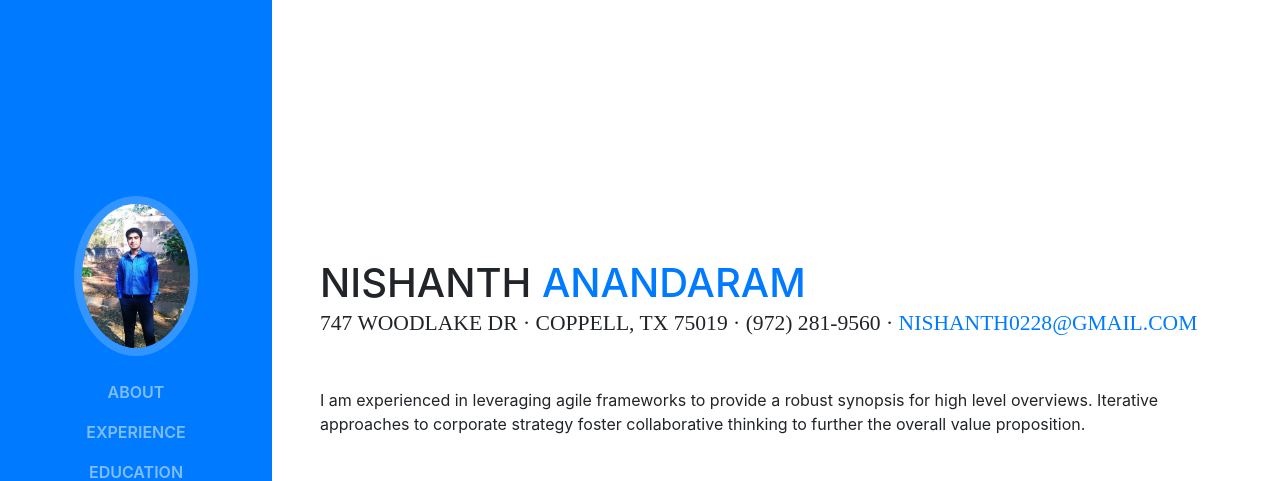
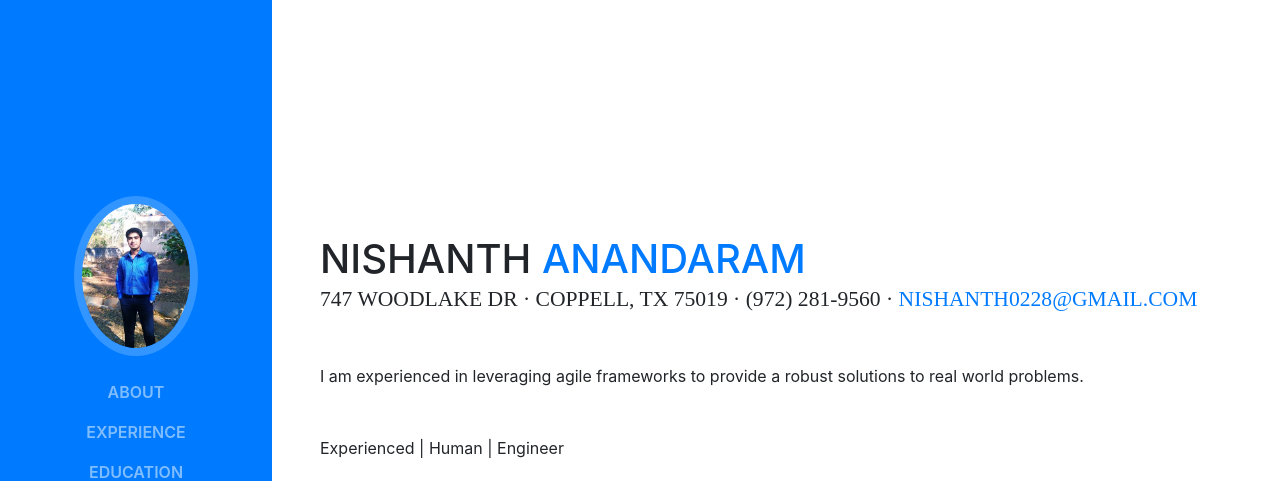
Before and after one commit to nishanthanandaram/nishanthanandaram.github.io, a website with bundled scripts: page index.html in a window 1280 px wide. Shown: the top 481 px of the page. Built offline with nearby package versions, Linux system fonts and the light colour scheme; a web font is replaced by a local one.

Commit message:
Resume edits (#3)
* ReadMe Edit Preview

* ReadMe Edit Preview

* ReadMe Edit Preview

* ReadMe add Preview Snapshot

* ReadMe add Preview Snapshot

* ReadMe add Preview Snapshot

* index experience edits

* Resume Edits

```diff
--- a/index.html
+++ b/index.html
@@ -71,7 +71,8 @@
           <div class="subheading mb-5">747 Woodlake Dr · Coppell, TX 75019 · (972) 281-9560 ·
             <a href="mailto:name@email.com">nishanth0228@gmail.com</a>
           </div>
-          <p class="mb-5">I am experienced in leveraging agile frameworks to provide a robust synopsis for high level overviews. Iterative approaches to corporate strategy foster collaborative thinking to further the overall value proposition.</p>
+          <p class="mb-5">I am experienced in leveraging agile frameworks to provide a robust solutions to real world problems.</p>
+		  <p class="mb-5">Experienced | Human | Engineer</p>
           <ul class="list-inline list-social-icons mb-0">
             <li class="list-inline-item">
               <a href="https://www.facebook.com/nishanth.anand.14" target="_blank">
```
